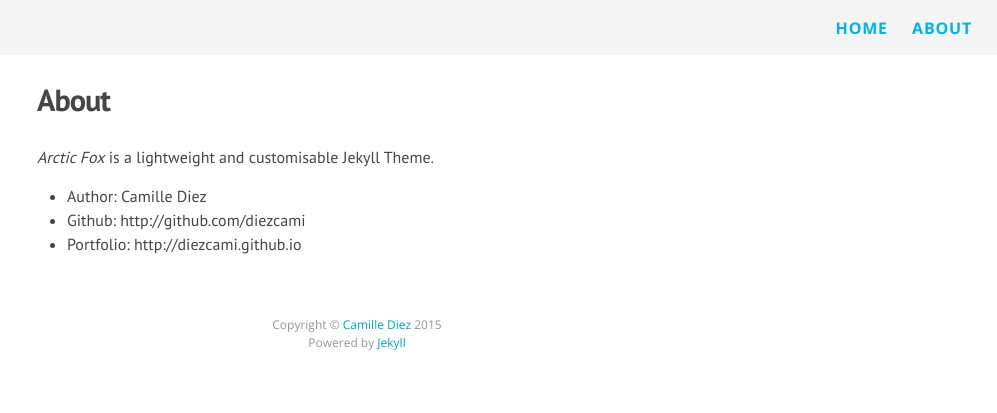
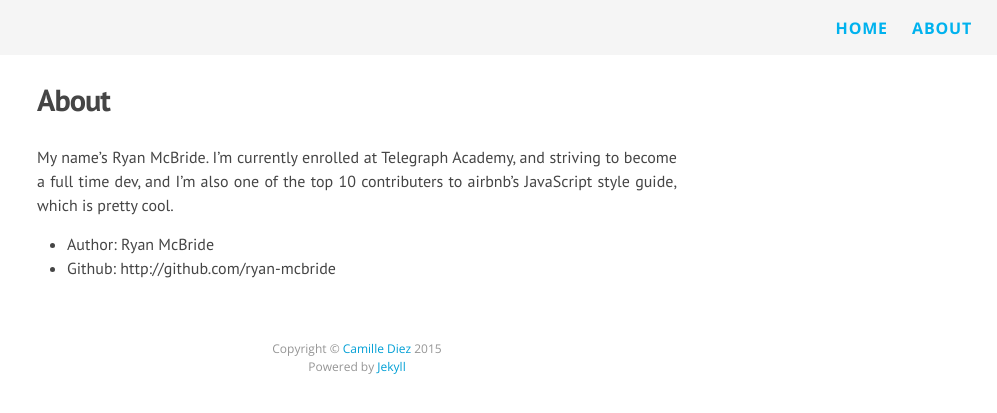
Before and after one commit to Ryan-McBride/oldblog, a Jekyll site: the page built from about.md, in a window 1280 px wide. Shown: the top 413 px of the page, without its empty margins (283-1280 px from the left). Built offline with Jekyll 4.4.1, drawn with Linux system fonts in a browser that asks for light colours; nearby versions of some CDN libraries; Markdown is read by kramdown in place of the engine named in the settings.

Commit message:
Update about.md

```diff
--- a/about.md
+++ b/about.md
@@ -3,8 +3,7 @@ layout: page
 title: About
 permalink: /about/
 ---
-*Arctic Fox* is a lightweight and customisable Jekyll Theme.
+My name's Ryan McBride. I'm currently enrolled at Telegraph Academy, and striving to become a full time dev, and I'm also one of the top 10 contributers to airbnb's JavaScript style guide, which is pretty cool.
 
-* Author: Camille Diez
-* Github: http://github.com/diezcami
-* Portfolio: http://diezcami.github.io
+* Author: Ryan McBride
+* Github: http://github.com/ryan-mcbride
```
